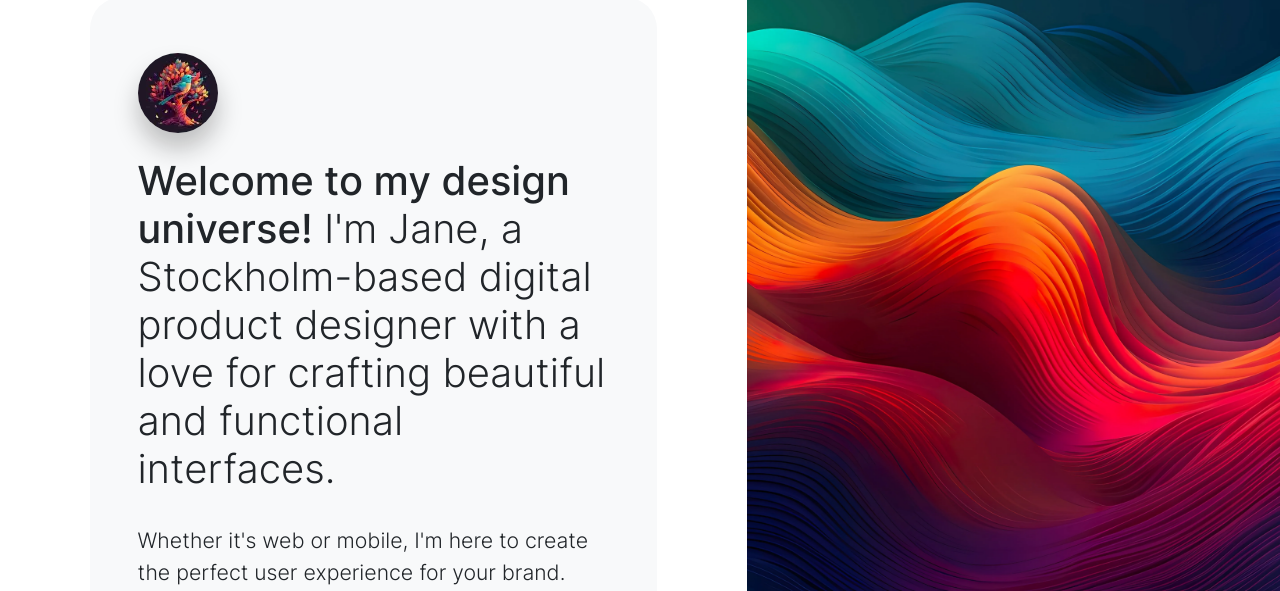
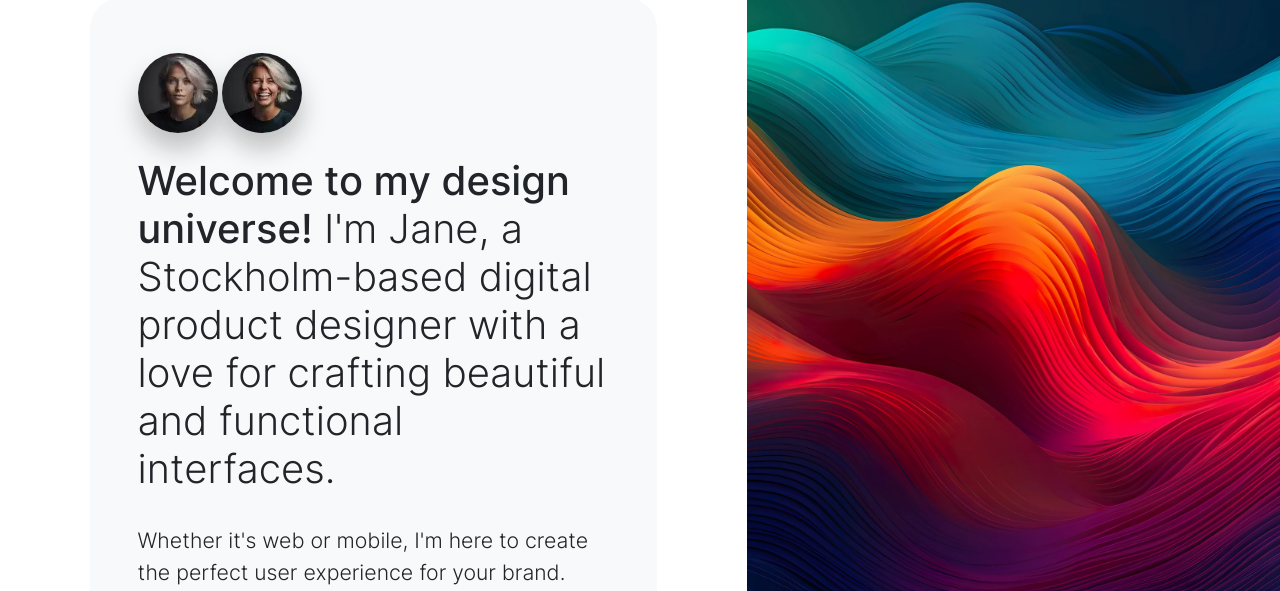
Before and after one commit to holger1411/deck-dev, an Eleventy site: page src/index.njk in a window 1280 px wide. Shown: the part 209-800 px from the top of the page. Built offline with nearby package versions, Linux system fonts and the light colour scheme; Eleventy itself is replaced by a stand-in of ours; files that its build step writes are made by us from their sources.

Commit message:
test again

```diff
--- a/src/index.njk
+++ b/src/index.njk
@@ -7,8 +7,8 @@ bgimg: bck8
 ---
 <div class="bg-light rounded p-5  overflow-x-hidden" data-aos="fade-left">
   <div class="on-hover d-inline">
-    <img loading="lazy" src="img/webp/sample6_xs.webp" width="80" height="80" class="rounded-circle mb-4 shadow-sm mt-2 mt-xxl-4 hoh" alt="A image of Jane Doe">
-    <img loading="lazy" src="img/webp/person_4_xs.webp" width="80" height="80" class="rounded-circle mb-4 shadow-sm mt-2 mt-xxl-4 soh" alt="Another image of Jane Doe">
+    <img loading="lazy" src="img/webp/person_3_xs.webp" width="80" height="80" class="rounded-circle mb-4 shadow-sm mt-2 mt-xxl-4 hoh" alt="A image of Jane Doe">
+    <img loading="lazy" src="img/webp/person_4_xs.webp" width="80" height="80" class="rounded-circle mb-4 shadow-sm mt-2 mt-xxl-4" alt="Another image of Jane Doe">
   </div>
   <h1 class="fw-lighter">
     <strong>Welcome to my design universe!</strong>
```
